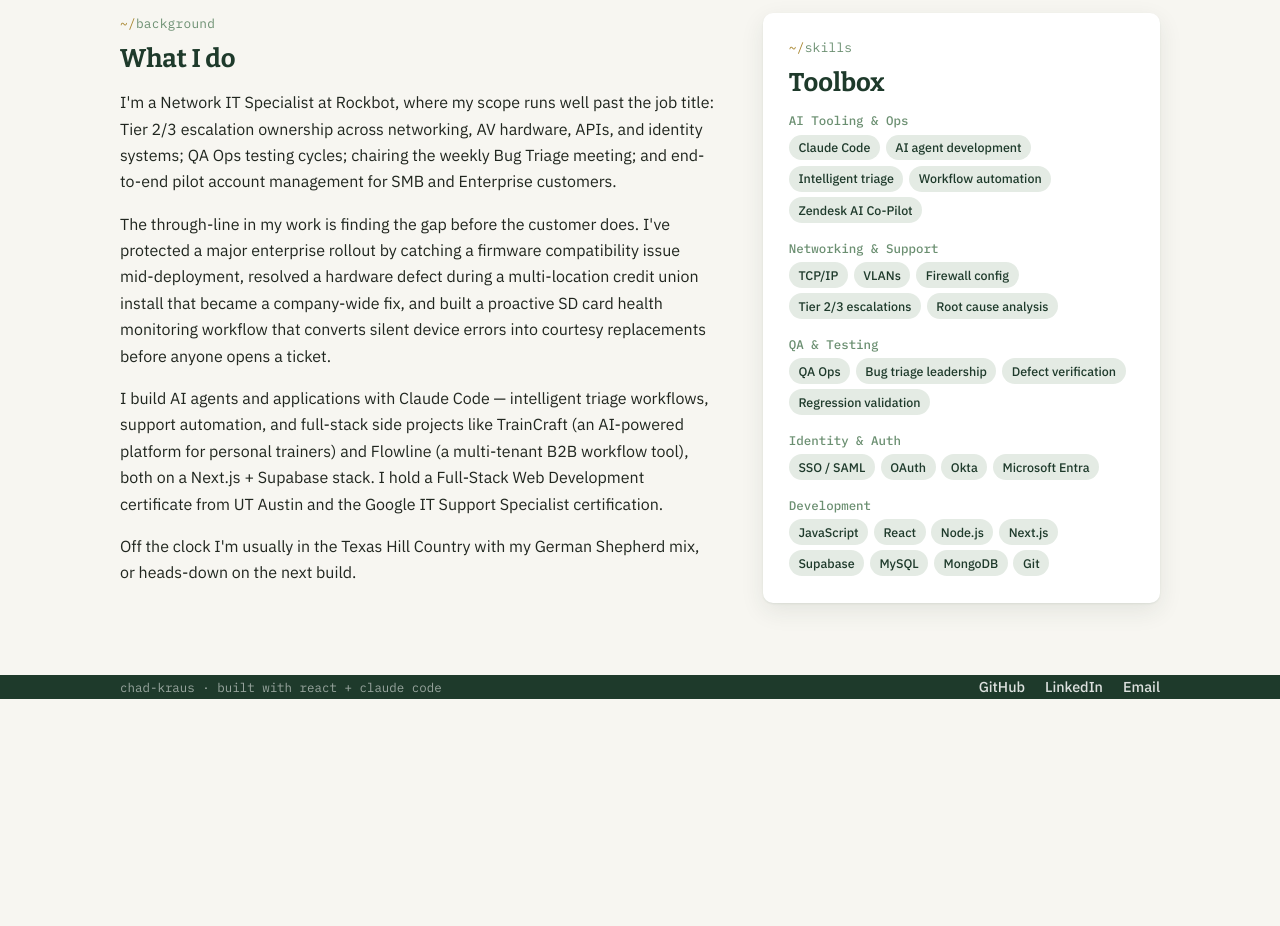
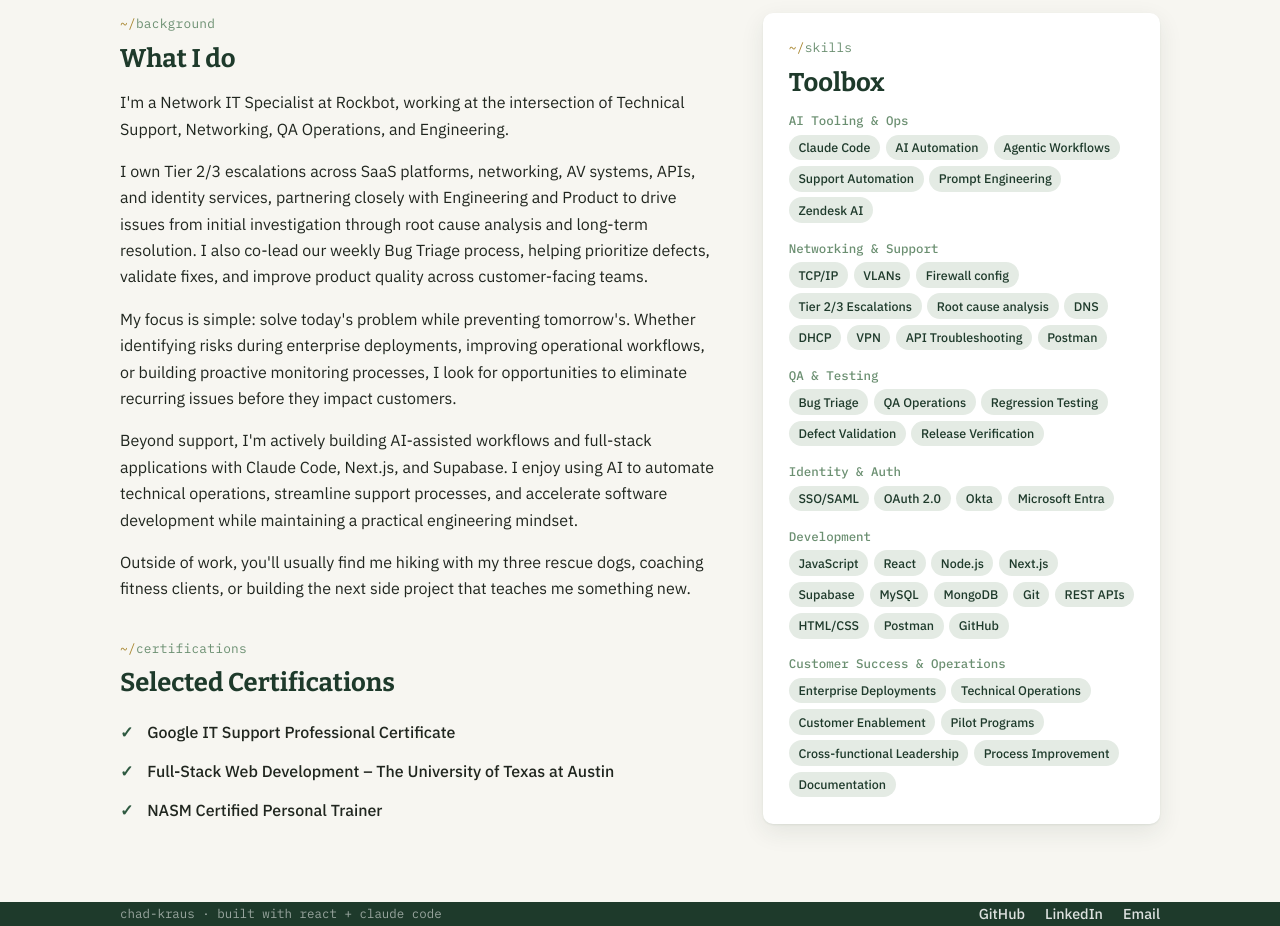
Before and after one commit to chadkraus87/React-Portfolio-v2, a React (Vite) app: page / in a window 1280 px wide. Shown: the part 1020-1946 px from the top of the page. Before the commit the page ends 1719 px from the top, so only its background shows below. Built offline with nearby package versions, Linux system fonts and the light colour scheme.

Commit message:
Update hero, bio, certifications, skills; shrink headshot display size

```diff
--- a/src/data/profile.js
+++ b/src/data/profile.js
@@ -6,9 +6,10 @@
 export const profile = {
   name: 'Chad Kraus',
   fullName: 'Chadwick Kraus',
-  title: 'Network IT Specialist · QA Ops · AI Tooling',
+  title:
+    'IT Support & QA Specialist | Networking • SaaS • AV Systems | Tier 2/3 Escalations | Root Cause Analysis | AI Automation',
   tagline:
-    'I keep enterprise AV and network deployments healthy, run QA and bug triage, and build AI agents with Claude Code that turn reactive support into proactive operations.',
+    'I solve complex technical problems that span Support, Engineering, and Operations. From Tier 2/3 escalations and enterprise networking to QA, automation, and AI-powered tooling, I build systems that prevent issues—not just resolve them.',
   location: 'Austin, TX (Remote)',
   email: 'chadkraus87@gmail.com',
   phone: '(512) 650-7633',
@@ -16,22 +17,55 @@ export const profile = {
   linkedin: 'https://linkedin.com/in/chadwick-kraus',
 
   // Shown in the hero as mono "status" tags
-  heroTags: ['tier 2/3 escalations', 'bug triage lead', 'claude code', 'next.js + supabase'],
+  heroTags: [
+    'Tier 2/3 Escalations',
+    'Root Cause Analysis',
+    'Technical Operations',
+    'AI Automation',
+    'next.js + supabase',
+  ],
 
   // About page paragraphs — add/remove strings to change the bio.
   about: [
-    "I'm a Network IT Specialist at Rockbot, where my scope runs well past the job title: Tier 2/3 escalation ownership across networking, AV hardware, APIs, and identity systems; QA Ops testing cycles; chairing the weekly Bug Triage meeting; and end-to-end pilot account management for SMB and Enterprise customers.",
-    "The through-line in my work is finding the gap before the customer does. I've protected a major enterprise rollout by catching a firmware compatibility issue mid-deployment, resolved a hardware defect during a multi-location credit union install that became a company-wide fix, and built a proactive SD card health monitoring workflow that converts silent device errors into courtesy replacements before anyone opens a ticket.",
-    "I build AI agents and applications with Claude Code — intelligent triage workflows, support automation, and full-stack side projects like TrainCraft (an AI-powered platform for personal trainers) and Flowline (a multi-tenant B2B workflow tool), both on a Next.js + Supabase stack. I hold a Full-Stack Web Development certificate from UT Austin and the Google IT Support Specialist certification.",
-    "Off the clock I'm usually in the Texas Hill Country with my German Shepherd mix, or heads-down on the next build.",
+    "I'm a Network IT Specialist at Rockbot, working at the intersection of Technical Support, Networking, QA Operations, and Engineering.",
+    'I own Tier 2/3 escalations across SaaS platforms, networking, AV systems, APIs, and identity services, partnering closely with Engineering and Product to drive issues from initial investigation through root cause analysis and long-term resolution. I also co-lead our weekly Bug Triage process, helping prioritize defects, validate fixes, and improve product quality across customer-facing teams.',
+    "My focus is simple: solve today's problem while preventing tomorrow's. Whether identifying risks during enterprise deployments, improving operational workflows, or building proactive monitoring processes, I look for opportunities to eliminate recurring issues before they impact customers.",
+    "Beyond support, I'm actively building AI-assisted workflows and full-stack applications with Claude Code, Next.js, and Supabase. I enjoy using AI to automate technical operations, streamline support processes, and accelerate software development while maintaining a practical engineering mindset.",
+    "Outside of work, you'll usually find me hiking with my three rescue dogs, coaching fitness clients, or building the next side project that teaches me something new.",
+  ],
+
+  // Selected certifications — shown on the About page.
+  certifications: [
+    'Google IT Support Professional Certificate',
+    'Full-Stack Web Development – The University of Texas at Austin',
+    'NASM Certified Personal Trainer',
   ],
 
   // Skills shown on the About page, grouped like the resume.
   skillGroups: [
-    { label: 'AI Tooling & Ops', items: ['Claude Code', 'AI agent development', 'Intelligent triage', 'Workflow automation', 'Zendesk AI Co-Pilot'] },
-    { label: 'Networking & Support', items: ['TCP/IP', 'VLANs', 'Firewall config', 'Tier 2/3 escalations', 'Root cause analysis'] },
-    { label: 'QA & Testing', items: ['QA Ops', 'Bug triage leadership', 'Defect verification', 'Regression validation'] },
-    { label: 'Identity & Auth', items: ['SSO / SAML', 'OAuth', 'Okta', 'Microsoft Entra'] },
-    { label: 'Development', items: ['JavaScript', 'React', 'Node.js', 'Next.js', 'Supabase', 'MySQL', 'MongoDB', 'Git'] },
+    {
+      label: 'AI Tooling & Ops',
+      items: ['Claude Code', 'AI Automation', 'Agentic Workflows', 'Support Automation', 'Prompt Engineering', 'Zendesk AI'],
+    },
+    {
+      label: 'Networking & Support',
+      items: ['TCP/IP', 'VLANs', 'Firewall config', 'Tier 2/3 Escalations', 'Root cause analysis', 'DNS', 'DHCP', 'VPN', 'API Troubleshooting', 'Postman'],
+    },
+    {
+      label: 'QA & Testing',
+      items: ['Bug Triage', 'QA Operations', 'Regression Testing', 'Defect Validation', 'Release Verification'],
+    },
+    {
+      label: 'Identity & Auth',
+      items: ['SSO/SAML', 'OAuth 2.0', 'Okta', 'Microsoft Entra'],
+    },
+    {
+      label: 'Development',
+      items: ['JavaScript', 'React', 'Node.js', 'Next.js', 'Supabase', 'MySQL', 'MongoDB', 'Git', 'REST APIs', 'HTML/CSS', 'Postman', 'GitHub'],
+    },
+    {
+      label: 'Customer Success & Operations',
+      items: ['Enterprise Deployments', 'Technical Operations', 'Customer Enablement', 'Pilot Programs', 'Cross-functional Leadership', 'Process Improvement', 'Documentation'],
+    },
   ],
 };
--- a/src/pages/About.css
+++ b/src/pages/About.css
@@ -59,7 +59,7 @@
 .hero-photo-wrap::after {
   content: '';
   position: absolute;
-  inset: 14px -14px -14px 14px;
+  inset: 11px -11px -11px 11px;
   border: 2px solid var(--forest);
   border-radius: var(--radius);
   z-index: 0;
@@ -67,7 +67,7 @@
 .hero-photo {
   position: relative;
   z-index: 1;
-  width: min(340px, 100%);
+  width: min(260px, 100%);
   border-radius: var(--radius);
   box-shadow: var(--shadow);
 }
@@ -119,3 +119,21 @@
   .hero-photo-wrap { justify-self: start; }
   .about-grid { grid-template-columns: 1fr; gap: 2.25rem; }
 }
+
+/* Certifications ----------------------------------------------------------*/
+.certs { margin-top: 2.25rem; }
+.certs h2 { font-size: 1.6rem; margin-bottom: 0.9rem; }
+
+.cert-list { list-style: none; }
+.cert-list li {
+  position: relative;
+  padding: 0.4rem 0 0.4rem 1.7rem;
+  font-weight: 500;
+}
+.cert-list li::before {
+  content: '\2713';
+  position: absolute;
+  left: 0;
+  color: var(--forest);
+  font-weight: 700;
+}
--- a/src/pages/About.jsx
+++ b/src/pages/About.jsx
@@ -48,6 +48,16 @@ export default function About() {
             {profile.about.map((para, i) => (
               <p key={i}>{para}</p>
             ))}
+
+            <div className="certs">
+              <span className="eyebrow">certifications</span>
+              <h2>Selected Certifications</h2>
+              <ul className="cert-list">
+                {profile.certifications.map((cert) => (
+                  <li key={cert}>{cert}</li>
+                ))}
+              </ul>
+            </div>
           </div>
 
           <aside className="about-skills">
```
